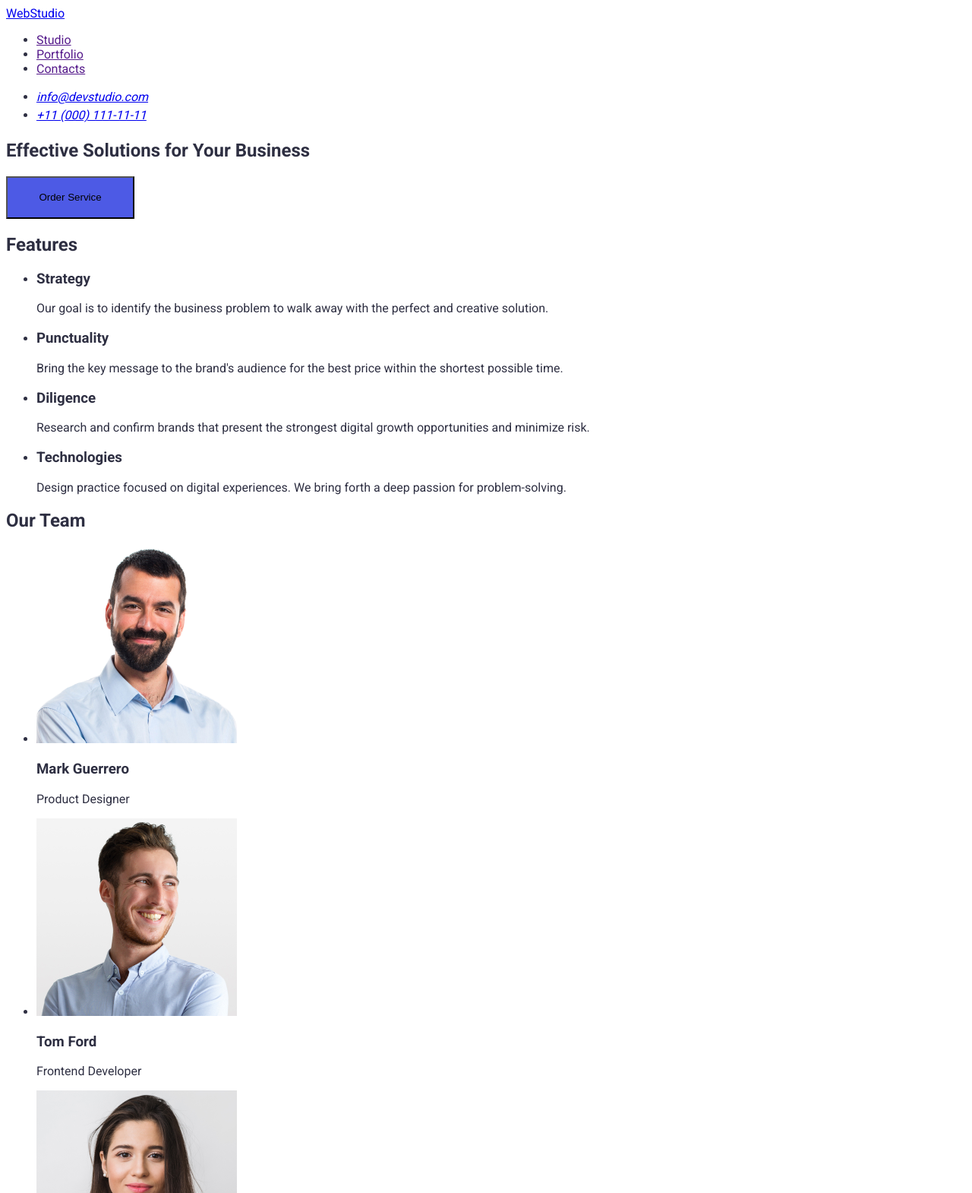
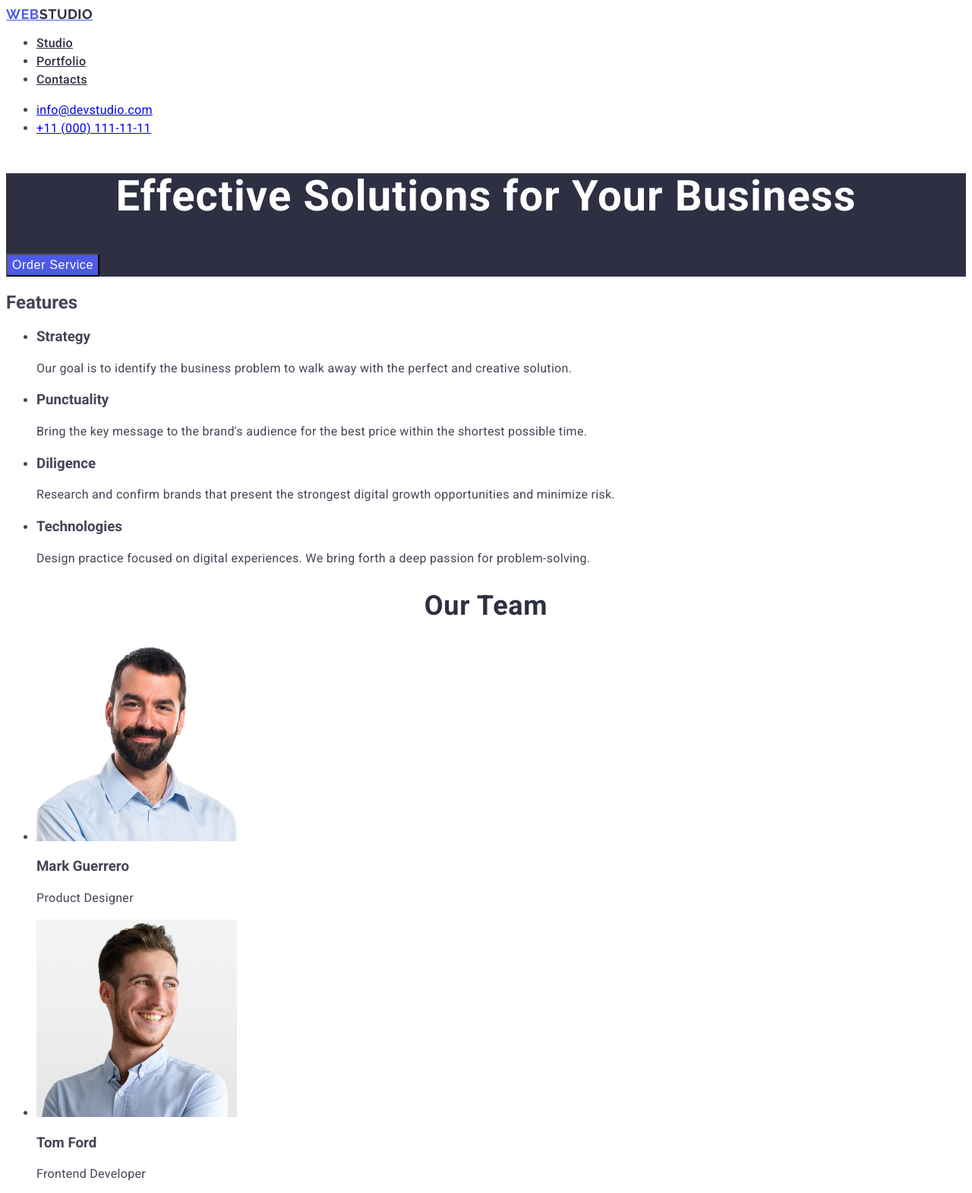
Before and after one commit to TamboraD/goit-markup-hw-06, a plain HTML site: page index.html in a window 1280 px wide. Shown: the top 1570 px of the page at 76% size. Drawn offline with Linux system fonts and the light colour scheme.

Commit message:
update index.html and styles.css

```diff
--- a/css/styles.css
+++ b/css/styles.css
@@ -1,26 +1,90 @@
 body {
     font-family: "Roboto", sans-serif ;
-    color: #2e2f42;
+    color: #434455;
     background-color: #ffffff;
 }
-.button:hover {
+.button:hover,
+.button:focus {
     color: #404BBF
 
 }
 .button {
-    width: 169px;
-        height: 56px;
         background: #4d5ae5;
+        font-weight: 500;
+            font-size: 16px;
+            line-height: 1.5;
+            letter-spacing: 0.04em;
+            color: #fff;
+            cursor: pointer
 }
 .contacts:hover,
 .contacts:focus {
 color: #404bbf;
 }
 .contacts {
+    font-style: normal;
     font-weight: 400;
         font-size: 16px;
         line-height: 1.5;
+        letter-spacing: 0.02em;
+        color: #434455;
 }
-.nav-link:hover {
+.nav-link:hover,
+.nav-link:focus {
     color: #404bbf;
 }
+.nav-link {
+    font-weight: 500;
+    line-height: 1.5;
+    letter-spacing: 0.02em;
+    color: #2e2f42;
+}
+.logo {
+    font-family: "Raleway", sans-serif;
+    font-weight: 700;
+    font-size: 18px;
+    line-height: 1.17;
+    letter-spacing: 0.03em;
+    text-transform: uppercase;
+    color: #4d5ae5;
+}
+.logo-span {
+    color: #2e2f42;
+}
+.page {
+    background-color: #2e2f42;
+}
+.page-title {
+    font-weight: 700;
+        font-size: 56px;
+        line-height: 1.07143;
+        letter-spacing: 0.02em;
+        text-align: center;
+        color: #fff;
+}
+.headines {
+    font-weight: 500;
+        font-size: 20px;
+        line-height: 1.2;
+        letter-spacing: 0.02em;
+        color: #2e2f42;
+}
+.text {
+    font-weight: 400;
+        font-size: 16px;
+        line-height: 1.5;
+        letter-spacing: 0.02em;
+        color: #434455;
+}
+.second-titles {
+    font-weight: 700;
+        font-size: 36px;
+        line-height: 1.11111;
+        letter-spacing: 0.02em;
+        text-align: center;
+        color: #2e2f42;
+        text-transform: capitalize;
+}
+.footer {
+    background-color: #2e2f42;;
+}
--- a/index.html
+++ b/index.html
@@ -15,9 +15,11 @@
   <body>
     <header>
       <nav class="nav">
-        <a href="./index.html">WebStudio</a>
+        <a class="logo" href="./index.html"
+          >Web<span class="logo-span">Studio</span></a
+        >
         <ul>
-          <li><a class="nav-link" href="">Studio</a></li>
+          <li><a class="nav-link" href="./index.html">Studio</a></li>
           <li><a class="nav-link" href="">Portfolio</a></li>
           <li><a class="nav-link" href="">Contacts</a></li>
         </ul>
@@ -30,37 +32,37 @@
       </address>
     </header>
     <main>
-      <section>
-        <h1>Effective Solutions for Your Business</h1>
+      <section class="page">
+        <h1 class="page-title">Effective Solutions for Your Business</h1>
         <button class="button" type="button">Order Service</button>
       </section>
       <section>
         <h2>Features</h2>
         <ul>
           <li>
-            <h3>Strategy</h3>
-            <p>
+            <h3 class="headlines">Strategy</h3>
+            <p class="text">
               Our goal is to identify the business problem to walk away with the
               perfect and creative solution.
             </p>
           </li>
           <li>
-            <h3>Punctuality</h3>
-            <p>
+            <h3 class="headlines">Punctuality</h3>
+            <p class="text">
               Bring the key message to the brand's audience for the best price
               within the shortest possible time.
             </p>
           </li>
           <li>
-            <h3>Diligence</h3>
-            <p>
+            <h3 class="headlines">Diligence</h3>
+            <p class="text">
               Research and confirm brands that present the strongest digital
               growth opportunities and minimize risk.
             </p>
           </li>
           <li>
-            <h3>Technologies</h3>
-            <p>
+            <h3 class="headlines">Technologies</h3>
+            <p class="text">
               Design practice focused on digital experiences. We bring forth a
               deep passion for problem-solving.
             </p>
@@ -68,7 +70,7 @@
         </ul>
       </section>
       <section>
-        <h2>Our Team</h2>
+        <h2 class="second-titles">Our Team</h2>
         <ul>
           <li>
             <img
@@ -77,8 +79,8 @@
               width="264"
               height="260"
             />
-            <h3>Mark Guerrero</h3>
-            <p>Product Designer</p>
+            <h3 class="headlines">Mark Guerrero</h3>
+            <p class="text">Product Designer</p>
           </li>
           <li>
             <img
@@ -87,8 +89,8 @@
               width="264"
               height="260"
             />
-            <h3>Tom Ford</h3>
-            <p>Frontend Developer</p>
+            <h3 class="headlines">Tom Ford</h3>
+            <p class="text">Frontend Developer</p>
           </li>
           <li>
             <img
@@ -97,8 +99,8 @@
               width="264"
               height="260"
             />
-            <h3>Camila Garcia</h3>
-            <p>Marketing</p>
+            <h3 class="headlines">Camila Garcia</h3>
+            <p class="text">Marketing</p>
           </li>
           <li>
             <img
@@ -107,13 +109,13 @@
               width="264"
               height="260"
             />
-            <h3>Daniel Wilson</h3>
-            <p>UI Designer</p>
+            <h3 class="headlines">Daniel Wilson</h3>
+            <p class="text">UI Designer</p>
           </li>
         </ul>
       </section>
       <section>
-        <h2>Our Portfolio</h2>
+        <h2 class="second-titles">Our Portfolio</h2>
         <ul>
           <li>
             <img
@@ -122,8 +124,8 @@
               width="360px"
               height="300px"
             />
-            <h3>Banking App</h3>
-            <p>App</p>
+            <h3 class="headlines">Banking App</h3>
+            <p class="text">App</p>
           </li>
           <li>
             <img
@@ -132,8 +134,8 @@
               width="360px"
               height="300px"
             />
-            <h3>Cashless Payment</h3>
-            <p>Marketing</p>
+            <h3 class="headlines">Cashless Payment</h3>
+            <p class="text">Marketing</p>
           </li>
           <li>
             <img
@@ -142,8 +144,8 @@
               width="360px"
               height="300px"
             />
-            <h3>Meditation App</h3>
-            <p>App</p>
+            <h3 class="headlines">Meditation App</h3>
+            <p class="text">App</p>
           </li>
           <li>
             <img
@@ -152,8 +154,8 @@
               width="360px"
               height="300px"
             />
-            <h3>Taxi Service</h3>
-            <p>Marketing</p>
+            <h3 class="headlines">Taxi Service</h3>
+            <p class="text">Marketing</p>
           </li>
           <li>
             <img
@@ -162,8 +164,8 @@
               width="360px"
               height="300px"
             />
-            <h3>Screen Illustrations</h3>
-            <p>Design</p>
+            <h3 class="headlines">Screen Illustrations</h3>
+            <p class="text">Design</p>
           </li>
           <li>
             <img
@@ -172,15 +174,17 @@
               width="360px"
               height="300px"
             />
-            <h3>Online Courses</h3>
-            <p>Marketing</p>
+            <h3 class="headlines">Online Courses</h3>
+            <p class="text">Marketing</p>
           </li>
         </ul>
       </section>
     </main>
-    <footer>
-      <a href="./index.html">WebStudio</a>
-      <p>
+    <footer class="footer">
+      <a class="logo" href="./index.html"
+        >Web<span class="logo-span">Studio</span></a
+      >
+      <p class="text">
         Increase the flow of customers and sales for your business with digital
         marketing & growth solutions.
       </p>
```
